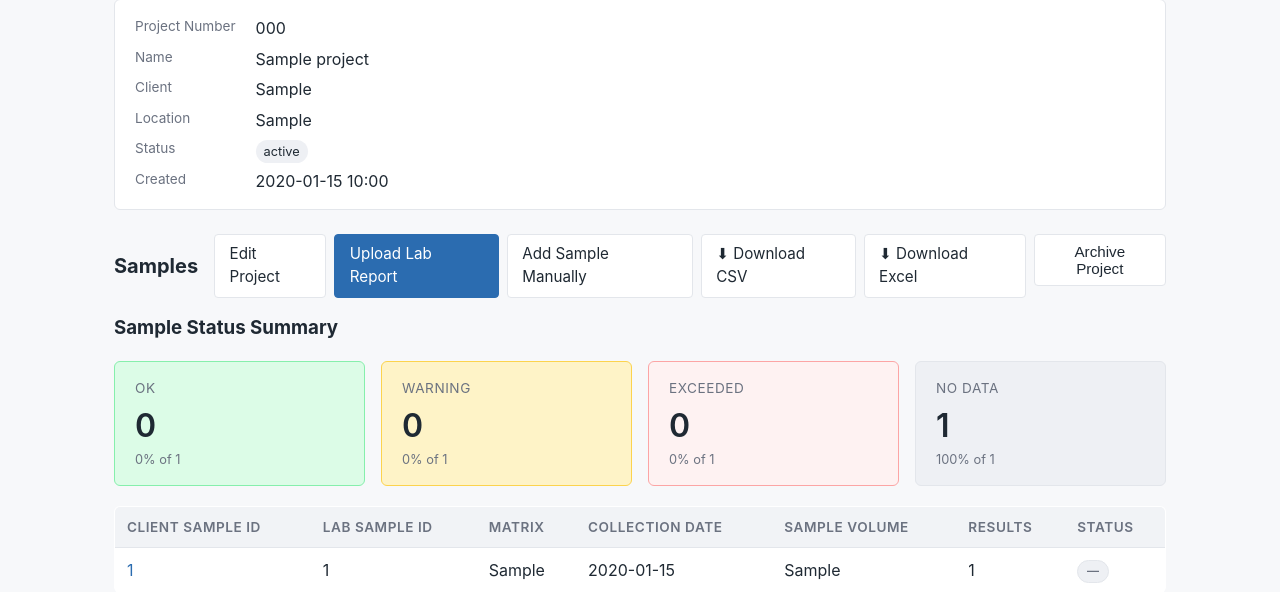
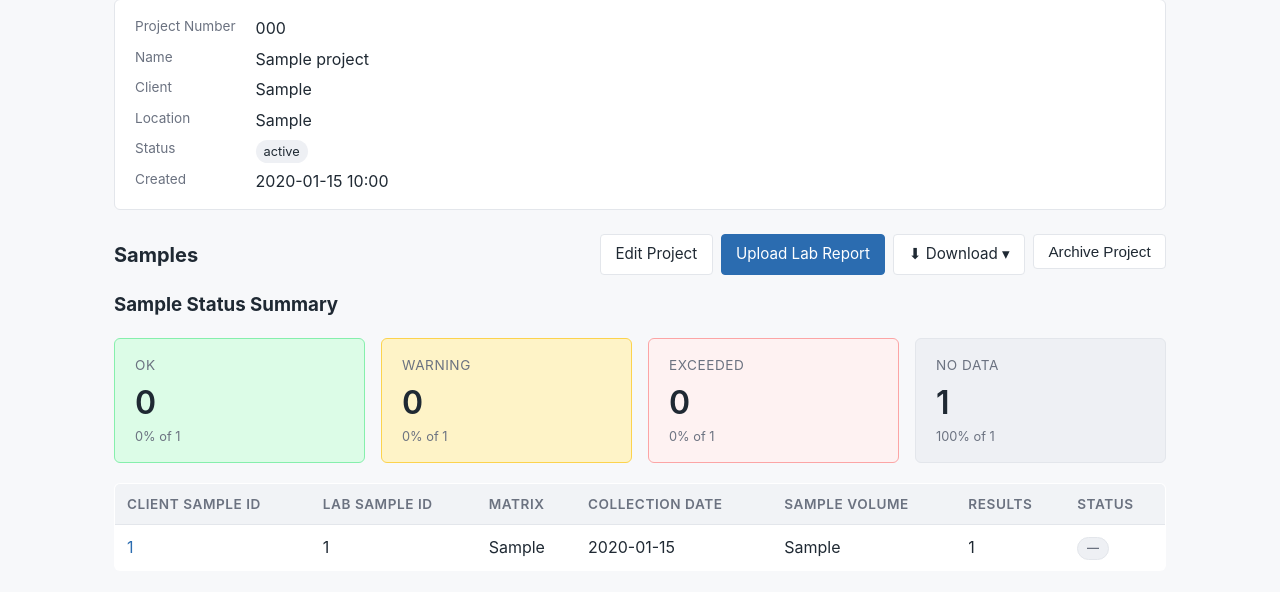
Before and after one commit to jKeonaona/SampleTrack, a Flask app: page /projects/1 in a window 1280 px wide. Shown: the part 138-730 px from the top of the page. Run offline with Flask 3, Linux system fonts and the light colour scheme; a user stored in the database is signed in; tables that the repository leaves empty hold one stand-in row (values such as "Sample post"); some libraries are stand-ins or nearby versions.

Commit message:
Consolidate project detail toolbar: replace separate CSV and Excel download buttons with a single zero-JS details/summary dropdown (Excel listed first), and remove the broken Add Sample Manually placeholder link (href=# with no backing route); no backend changes since the manual-create route never existed, Sampling Event flow remains the canonical sample creation path; sample edit/detail/delete routes preserved
Co-Authored-By: Claude Opus 4.7 (1M context) <noreply@anthropic.com>

```diff
--- a/templates/projects/detail.html
+++ b/templates/projects/detail.html
@@ -3,6 +3,41 @@
 {% block title %}{{ project.project_number }}: {{ project.name }}{% endblock %}
 
 {% block content %}
+  <style>
+    .download-menu {
+      position: relative;
+      display: inline-block;
+    }
+    .download-menu summary {
+      cursor: pointer;
+      list-style: none;
+    }
+    .download-menu summary::-webkit-details-marker {
+      display: none;
+    }
+    .download-menu-options {
+      position: absolute;
+      top: 100%;
+      left: 0;
+      background: var(--surface);
+      border: 1px solid var(--border);
+      border-radius: 4px;
+      box-shadow: 0 2px 8px rgba(0,0,0,0.1);
+      min-width: 160px;
+      z-index: 10;
+      margin-top: 4px;
+    }
+    .download-menu-options a {
+      display: block;
+      padding: 8px 12px;
+      text-decoration: none;
+      color: var(--fg);
+    }
+    .download-menu-options a:hover {
+      background: #eef0f4;
+    }
+  </style>
+
   <div class="toolbar">
     <h1 style="display: flex; align-items: center; gap: 0.75rem;">
       <span>{{ project.project_number }}: {{ project.name }}</span>
@@ -36,9 +71,13 @@
     <div style="display: flex; gap: 0.5rem;">
       <a class="btn secondary" href="{{ url_for('projects.edit', project_id=project.id) }}">Edit Project</a>
       <a class="btn" href="{{ url_for('uploads.dump') }}">Upload Lab Report</a>
-      <a class="btn secondary" href="#">Add Sample Manually</a>
-      <a class="btn secondary" href="{{ url_for('projects.export_project', project_id=project.id) }}">⬇ Download CSV</a>
-      <a class="btn secondary" href="{{ url_for('projects.export_project_excel', project_id=project.id) }}">⬇ Download Excel</a>
+      <details class="download-menu">
+        <summary class="btn secondary">⬇ Download ▾</summary>
+        <div class="download-menu-options">
+          <a href="{{ url_for('projects.export_project_excel', project_id=project.id) }}">Excel (.xlsx)</a>
+          <a href="{{ url_for('projects.export_project', project_id=project.id) }}">CSV (.csv)</a>
+        </div>
+      </details>
       {% if project.status == 'archived' %}
         <form method="post" action="{{ url_for('projects.unarchive', project_id=project.id) }}" style="display: inline;"
               onsubmit="return confirm('Unarchive this project? It will return to active status.');">
```
